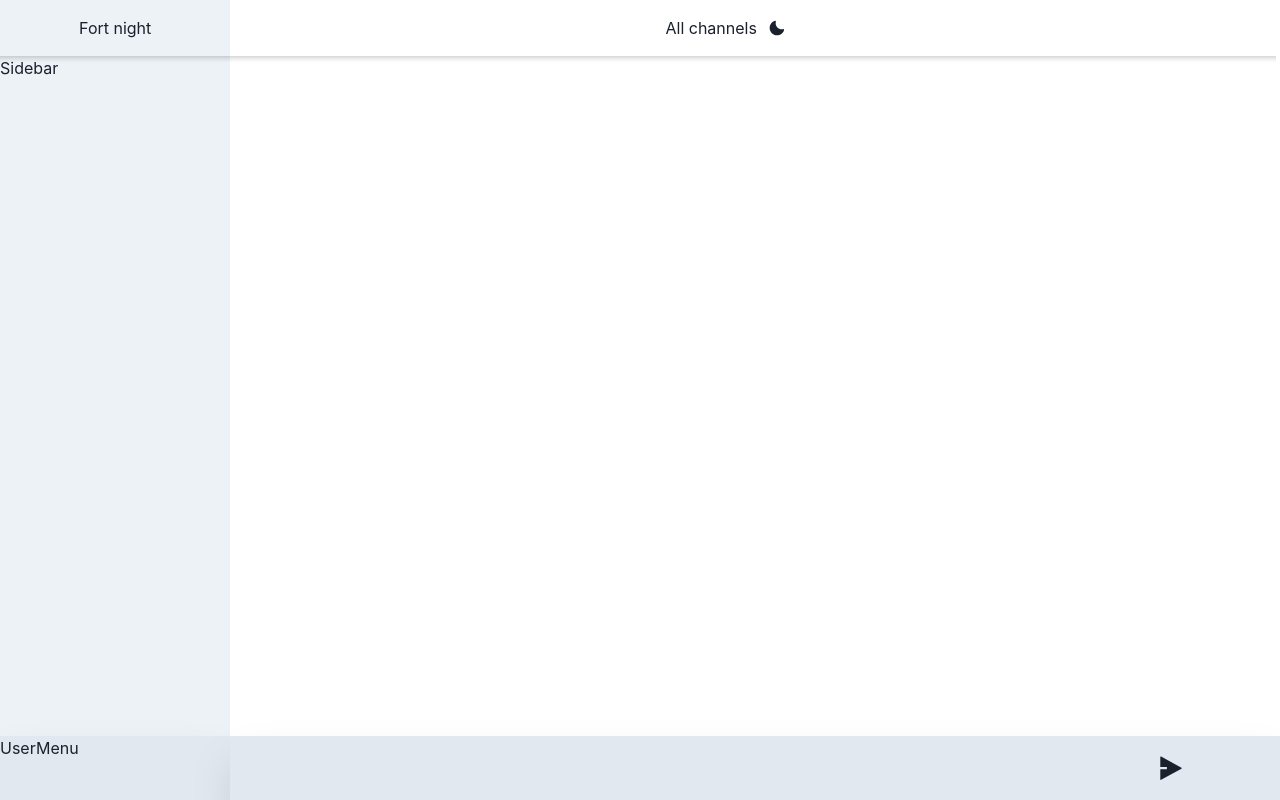
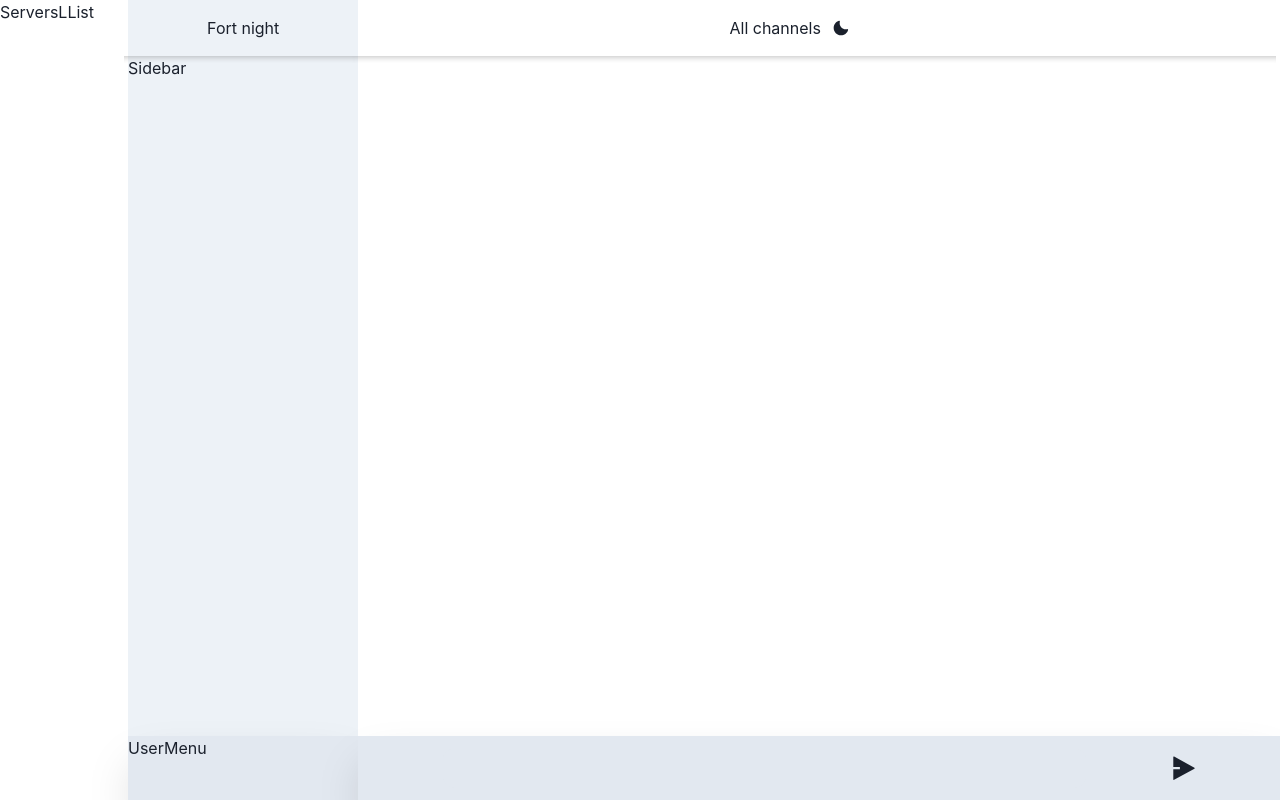
Before and after one commit to martynov-dm/chat_app_socketio, a React app in the folder client/: page / in a window 1280 px wide. Built offline with nearby package versions, Linux system fonts and the light colour scheme; a web font is replaced by a local one.

Commit message:
added grid column

```diff
--- a/client/src/components/ChannelHeader/ChannelHeader.tsx
+++ b/client/src/components/ChannelHeader/ChannelHeader.tsx
@@ -9,7 +9,7 @@ const ChannelHeader = (props: any) => {
   return (
     <header
       css={css`
-        grid-column: 2/3;
+        grid-column: 3/4;
         grid-row: 1/2;
 
         position: relative;
--- a/client/src/components/MainWindow/MainWindow.tsx
+++ b/client/src/components/MainWindow/MainWindow.tsx
@@ -12,7 +12,7 @@ const MainWindow = () => {
   return (
     <section
       css={css`
-        grid-column: 2/3;
+        grid-column: 3/4;
         grid-row: 2/3;
 
         width: 100%;
--- /dev/null
+++ b/client/src/components/ServersList/ServersList.tsx
@@ -0,0 +1,17 @@
+import React from 'react'
+import { css } from '@emotion/react'
+
+const ServersList = () => {
+  return (
+    <aside
+      css={css`
+        grid-column: 1/2;
+        grid-row: 1/3;
+      `}
+    >
+      ServersLList
+    </aside>
+  )
+}
+
+export default ServersList
--- a/client/src/components/Sidebar/Sidebar.tsx
+++ b/client/src/components/Sidebar/Sidebar.tsx
@@ -12,7 +12,7 @@ const Sidebar: React.FC = () => {
   return (
     <aside
       css={css`
-        grid-column: 1/2;
+        grid-column: 2/3;
         grid-row: 2/3;
         height: 100%;
         width: 100%;
--- a/client/src/components/SidebarHeader/SidebarHeader.tsx
+++ b/client/src/components/SidebarHeader/SidebarHeader.tsx
@@ -8,7 +8,7 @@ const SidebarHeader = (props: any) => {
     <header
       css={css`
         width: 100%;
-        grid-column: 1/2;
+        grid-column: 2/3;
         grid-row: 1/2;
 
         background-color: ${bgColor};
--- a/client/src/index.tsx
+++ b/client/src/index.tsx
@@ -10,13 +10,12 @@ import './index.css'
 const store = configureStore()
 
 ReactDOM.render(
-  <React.StrictMode>
-    <Provider store={store}>
-      <ConnectedRouter history={history}>
-        <App />
-      </ConnectedRouter>
-    </Provider>
-  </React.StrictMode>,
+  <Provider store={store}>
+    <ConnectedRouter history={history}>
+      <App />
+    </ConnectedRouter>
+  </Provider>,
+
   document.getElementById('root')
 )
 
--- a/client/src/pages/Main.tsx
+++ b/client/src/pages/Main.tsx
@@ -1,11 +1,11 @@
 import React from 'react'
 import MainWindow from '../components/MainWindow/MainWindow'
 import Sidebar from '../components/Sidebar/Sidebar'
-import styled from 'styled-components'
 import { css } from '@emotion/react'
 import SidebarHeader from '../components/SidebarHeader/SidebarHeader'
 import ChannelHeader from '../components/ChannelHeader/ChannelHeader'
 import { SocketProvider } from '../socket.io/socket'
+import ServersList from '../components/ServersList/ServersList'
 
 const Main: React.FC = () => {
   return (
@@ -16,7 +16,7 @@ const Main: React.FC = () => {
         height: 100vh;
 
         display: grid;
-        grid-template-columns: minmax(12rem, 18%) 1fr;
+        grid-template-columns: minmax(4rem, 10%) minmax(12rem, 18%) 1fr;
         grid-template-rows: minmax(3rem, 7%) 1fr;
       `}
     >
@@ -26,6 +26,8 @@ const Main: React.FC = () => {
 
         <ChannelHeader />
         <MainWindow />
+
+        <ServersList />
       </SocketProvider>
     </main>
   )
--- a/client/src/redux/messages/messages.reducer.ts
+++ b/client/src/redux/messages/messages.reducer.ts
@@ -13,7 +13,7 @@ const messagesReducer = (
     case 'ADD_NEW_MESSAGE':
       return {
         ...state,
-        messages: [...state.messages, action.payload],
+        messages: [action.payload, ...state.messages],
       }
 
     default:
```
Also changed, not shown: 1 other file (tests, documents, lock files or other folders).
